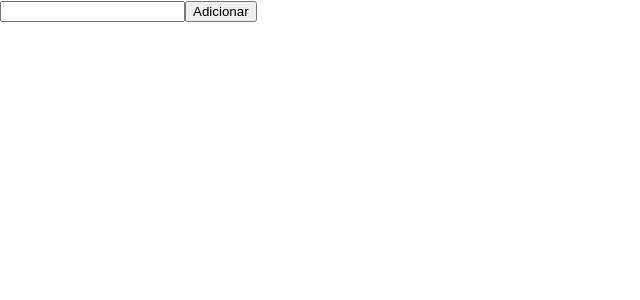
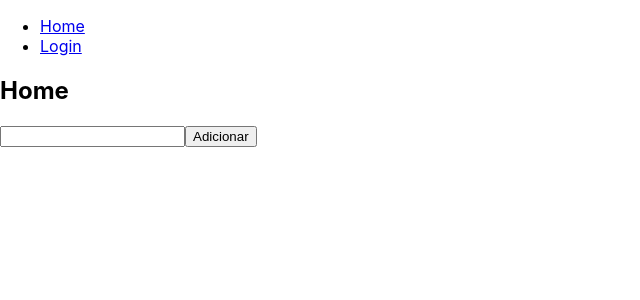
Before and after one commit to CauanSuzuki/react_frontend-, a React (Create React App) app: page / in a window 1280 px wide. Shown: the top 300 px of the page, without its empty margins (0-640 px from the left). Built offline with nearby package versions, Linux system fonts and the light colour scheme.

Commit message:
fix(master): introduce routes in frontEnd

```diff
--- a/package.json
+++ b/package.json
@@ -8,6 +8,7 @@
     "@testing-library/user-event": "^12.1.10",
     "react": "^17.0.2",
     "react-dom": "^17.0.2",
+    "react-router-dom": "^5.2.0",
     "react-scripts": "4.0.3",
     "web-vitals": "^1.0.1"
   },
--- a/src/App.js
+++ b/src/App.js
@@ -1,19 +1,18 @@
 import logo from "./logo.svg";
 import "./App.css";
 import React, { useState } from "react";
+import ReactDOM from "react-dom";
+import { BrowserRouter as Router, Switch, Route, Link } from "react-router-dom";
 
 function App() {
   const [name, setName] = useState("");
   const [lista, setLista] = useState([]);
-
   const funcaoAdicionar = () => {
-    setLista([...lista, { id: Math.random(), name: name , riscado:false}]);
+    setLista([...lista, { id: Math.random(), name: name, riscado: false }]);
   };
-
   const funcaoDeletar = (id) => {
     setLista(lista.filter((value, index) => value.id !== id));
   };
-
   const funcaoAlterar = (id) => {
     setLista(
       lista.map((value, index) =>
@@ -23,38 +22,96 @@ function App() {
   };
   const funcaoRiscar = (id) => {
     setLista(
-      lista.map((item)=> {
+      lista.map((item) => {
         if (item.id === id) {
           return {
-            id:item.id,
-            name:item.name,
+            id: item.id,
+            name: item.name,
             riscado: !item.riscado,
           };
-          return item
-        }})
-)
         }
+        return item;
+      })
+    );
+  };
+  return (
+    <Router>
+      <div>
+        <nav>
+          <ul>
+            <li>
+              <Link to="/">Home</Link>
+            </li>
+            <li>
+              <Link to="/login">Login</Link>
+            </li>
+          </ul>
+        </nav>
 
+        {/* A <Switch> looks through its children <Route>s and
+            renders the first one that matches the current URL. */}
+        <Switch>
+          <Route path="/login">
+            <login />
+            <input
+                // type="text"
+                placeholder = "Escreva seu e-mail"
+                onChange={(event) => setName(event.target.value)}
+              />
+              <input
+                // type="text"
+                placeholder = "Escreva senha"
+                onChange={(event) => setName(event.target.value)}
+              />
+              {/* <button onClick={funcaoValidacao}>Enviar</button> */}
+              <button>Enviar</button>
+          </Route>
 
-  return (
+          <Route path="/">
+            <Home />
             <body>
-      <input type="text" onChange={(event) => setName(event.target.value)} />
+              <input
+                type="text"
+                onChange={(event) => setName(event.target.value)}
+              />
               <button onClick={funcaoAdicionar}>Adicionar</button>
               {console.log(lista)}
               <ul>
-        {lista.map((item, i) => {
+                {lista.map((item) => {
                   return (
-            <li style = {{ textDecoration: item.riscado === true ? "line-through" : "none" }}>
+                    <li
+                      style={{
+                        textDecoration:
+                          item.riscado === true ? "line-through" : "none",
+                      }}
+                    >
                       {item.name}
-              <button onClick={() => funcaoDeletar(item.id)}>Remover</button>
-              <button onClick={() => funcaoAlterar(item.id)}>Alterar</button>
-              <button onClick={() => funcaoRiscar(item.id)}>Riscar</button>
+                      <button onClick={() => funcaoDeletar(item.id)}>
+                        Remover
+                      </button>
+                      <button onClick={() => funcaoAlterar(item.id)}>
+                        Alterar
+                      </button>
+                      <button onClick={() => funcaoRiscar(item.id)}>
+                        Riscar
+                      </button>
                     </li>
                   );
                 })}
               </ul>
             </body>
+          </Route>
+        </Switch>
+      </div>
+    </Router>
   );
 }
 
+function Home() {
+  return <h2>Home</h2>;
+}
+
+function Login() {
+  return <h2>Login</h2>;
+}
 export default App;
```
Also changed, not shown: 1 other file (tests, documents, lock files or other folders). Lines whose indentation alone changed are shown as unchanged.
